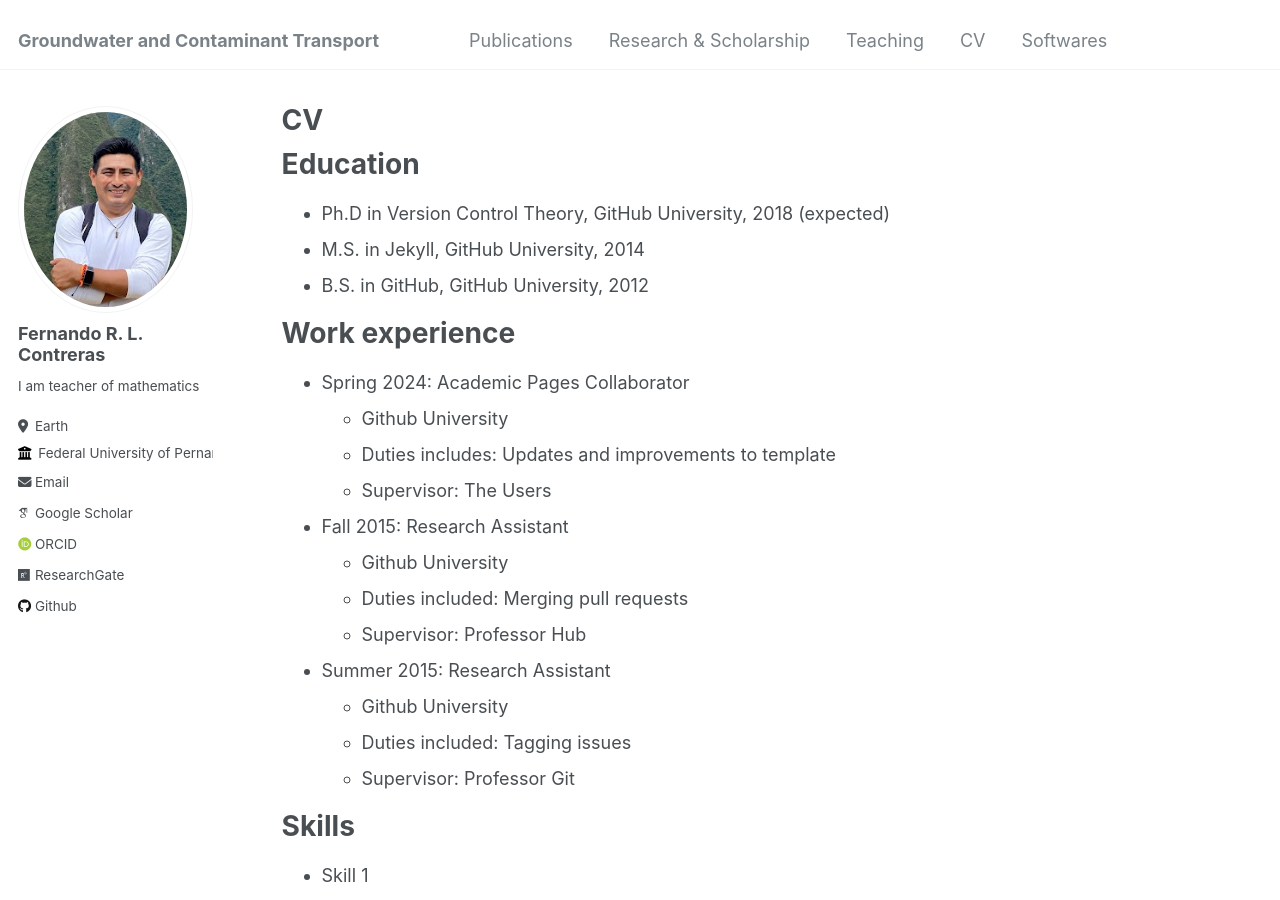
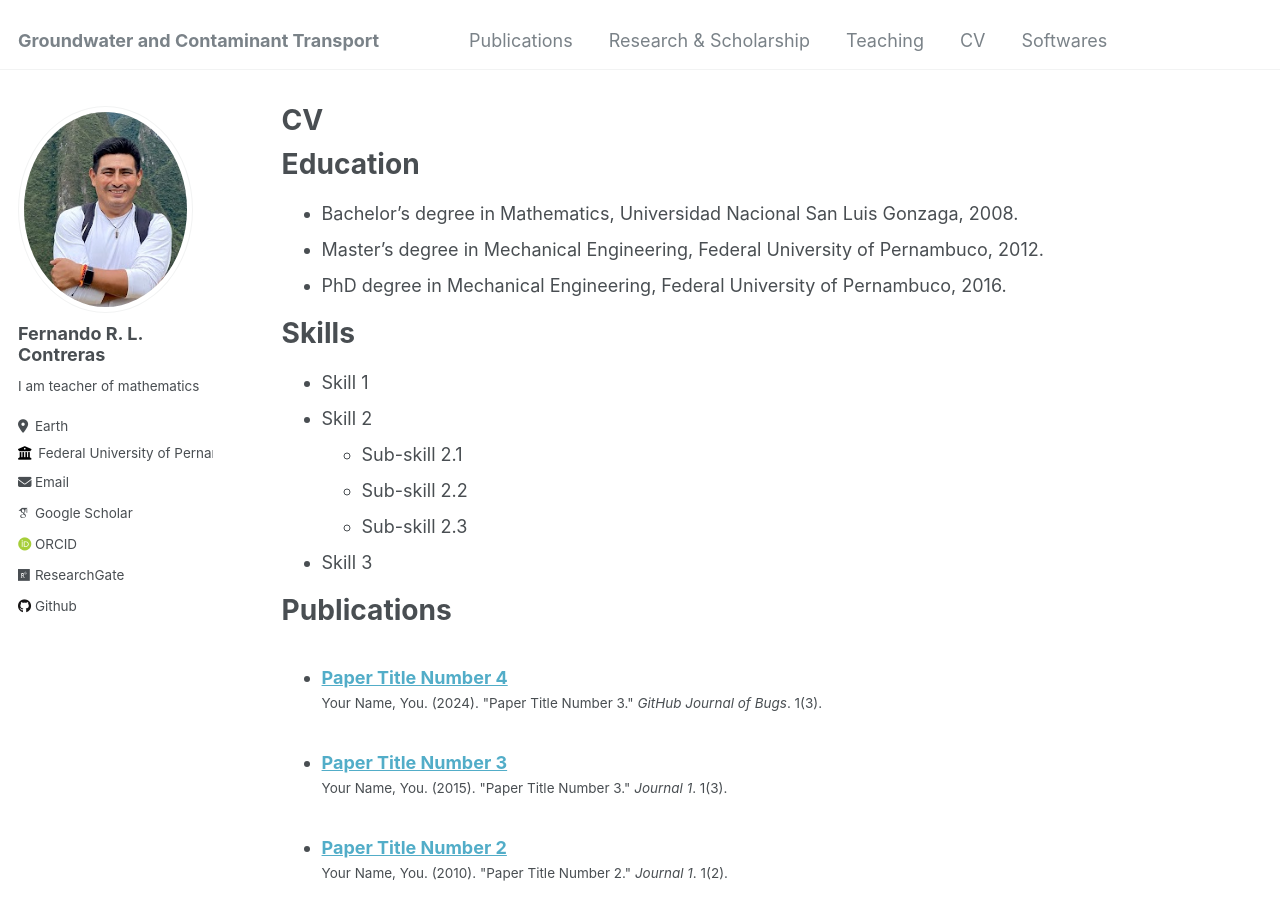
Before and after one commit to Feraul/Feraul.github.io, a Jekyll site: the page built from _pages/cv.md, in a window 1280 px wide and 900 px high. Built offline with Jekyll 4.4.1, drawn with Linux system fonts in a browser that asks for light colours; some web fonts are replaced.

Commit message:
Update cv.md

```diff
--- a/_pages/cv.md
+++ b/_pages/cv.md
@@ -11,26 +11,9 @@ redirect_from:
 
 Education
 ======
-* Ph.D in Version Control Theory, GitHub University, 2018 (expected)
-* M.S. in Jekyll, GitHub University, 2014
-* B.S. in GitHub, GitHub University, 2012
-
-Work experience
-======
-* Spring 2024: Academic Pages Collaborator
-  * Github University
-  * Duties includes: Updates and improvements to template
-  * Supervisor: The Users
-
-* Fall 2015: Research Assistant
-  * Github University
-  * Duties included: Merging pull requests
-  * Supervisor: Professor Hub
-
-* Summer 2015: Research Assistant
-  * Github University
-  * Duties included: Tagging issues
-  * Supervisor: Professor Git
+* Bachelor’s degree in Mathematics, Universidad Nacional San Luis Gonzaga, 2008.
+* Master’s degree in Mechanical Engineering, Federal University of Pernambuco, 2012.
+* PhD degree in Mechanical Engineering, Federal University of Pernambuco, 2016.
 
 Skills
 ======
```
